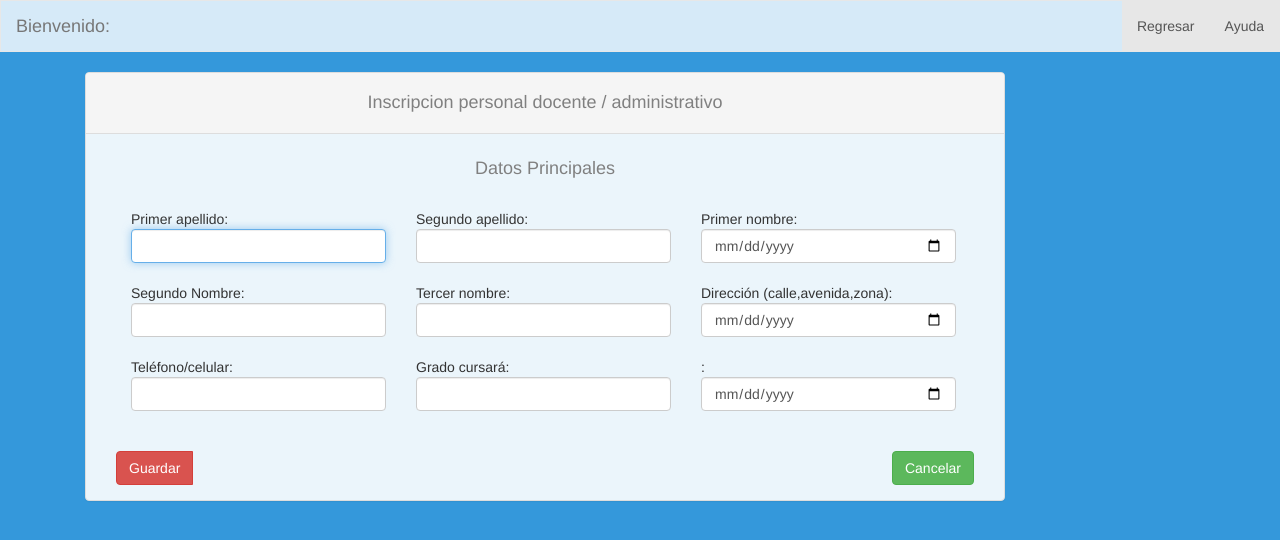
After one commit to motedyn/sistemaColegio, a PHP site: page /registrocuenta.php in a window 1280 px wide. The commit adds this page. Shown: the top 540 px of the page. Run offline with PHP 8.4, Linux system fonts and the light colour scheme.

Commit message:
update
update

```diff
--- a/App/iniciodireccion.php
+++ b/App/iniciodireccion.php
@@ -52,7 +52,7 @@
 			</div>
 			<div class="col-md-4">
 			    <div class="thumbnail">
-			    	<a data-toggle="modal" href="#grados">
+			    	<a  href="registrocuenta.php">
 			      		<img src="icon/profesor.png" width="100px;"></a>
 			      			<center><h3>Inscribir Profesor</h3></center>
 			    </div>
--- /dev/null
+++ b/App/registrocuenta.php
@@ -0,0 +1,79 @@
+<!DOCTYPE html>
+<html lang="es">
+	<head>
+	    <meta charset="utf-8">
+	    <link rel="stylesheet" href="css/bootstrap.css">
+	    <link rel="stylesheet" href="ercss/basico.css">
+	    <script type="text/javascript" src="js/jquery.js"></script>
+	    <script type="text/javascript" src="js/bootstrap.js"></script>
+	    <title>Registro de docentes / administrativo</title>
+
+	</head>
+	<body id="inscribody">
+		<nav class="navbar navbar-default">
+			<a class="navbar-brand">Bienvenido:</a>
+			<ul class="nav navbar-nav">
+				<li class="active">
+					<a href="iniciodireccion.php">Regresar</a>
+				</li>
+				<li class="active">
+					<a href="#">Ayuda</a>
+				</li>
+			</ul>
+		</nav>
+
+
+	<div class="container" id="panel1">
+		<div class="col-md-10">
+		<div class="panel panel-default">
+			<!-- Default panel contents -->
+			<div class="panel-heading">
+				<h4>Inscripcion personal docente / administrativo</h4>
+			</div>
+				<div class="panel-body">
+					<h4>Datos Principales</h4><br>
+						<div class="container" id="fila1">
+							<div class="btn-group col-md-3">
+								Primer apellido:<input name="nombres"class="form-control"  type="text" autofocus="" required=""  placeholder=""><br>
+						    </div>
+							<div class="btn-group col-md-3">
+								Segundo apellido: <input name="apellidos"class="form-control"  type="text" autofocus="" required=""  placeholder=""><br>
+						    </div>
+						    <div class="btn-group col-md-3">
+								Primer nombre:<input name="fechanac"class="form-control"  type="date" autofocus="" required=""  placeholder=""><br>
+						    </div>
+						</div>
+					<br><div class="container">
+							<div class="btn-group col-md-3">
+								Segundo Nombre:<input name="nombres"class="form-control"  type="text" autofocus="" required=""  placeholder=""><br>
+						    </div>
+							<div class="btn-group col-md-3">
+								Tercer nombre: <input name="apellidos"class="form-control"  type="text" autofocus="" required=""  placeholder=""><br>
+						    </div>
+						    <div class="btn-group col-md-3">
+								Dirección (calle,avenida,zona):<input name="fechanac"class="form-control"  type="date" autofocus="" required=""  placeholder=""><br>
+						    </div>
+						</div>
+						<br><div class="container">
+							<div class="btn-group col-md-3">
+								Teléfono/celular:<input name="nombres"class="form-control"  type="text" autofocus="" required=""  placeholder=""><br>
+						    </div>
+							<div class="btn-group col-md-3">
+								Grado cursará: <input name="apellidos"class="form-control"  type="text" autofocus="" required=""  placeholder=""><br>
+						    </div>
+						    <div class="btn-group col-md-3">
+								:<input name="fechanac"class="form-control"  type="date" autofocus="" required=""  placeholder=""><br>
+						    </div>
+						</div>
+							<br><br><div class="btn-group col-md-12">
+								<button type="button" class="btn btn-danger">Guardar</button>
+								<a href="iniciodireccion.php"><button type="button" class="btn btn-success">Cancelar</button></a>
+							</div>
+				</div>
+			</div>
+		</div>
+	</div>
+
+
+	</body>
+</html>
```
Also changed, not shown: App/index.php (+27 -3 lines), App/sesion.php (added, +32 -0 lines), App/sesiondoc.php (added, +32 -0 lines).
